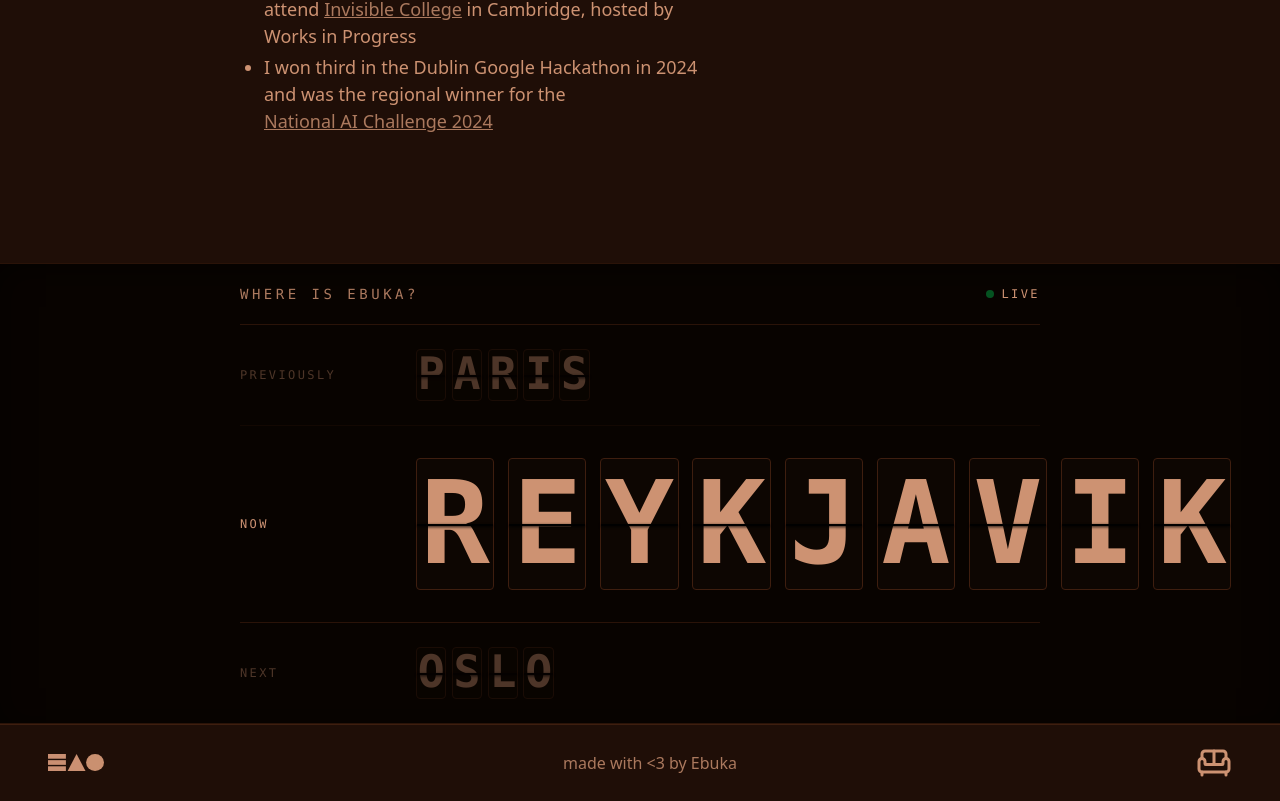
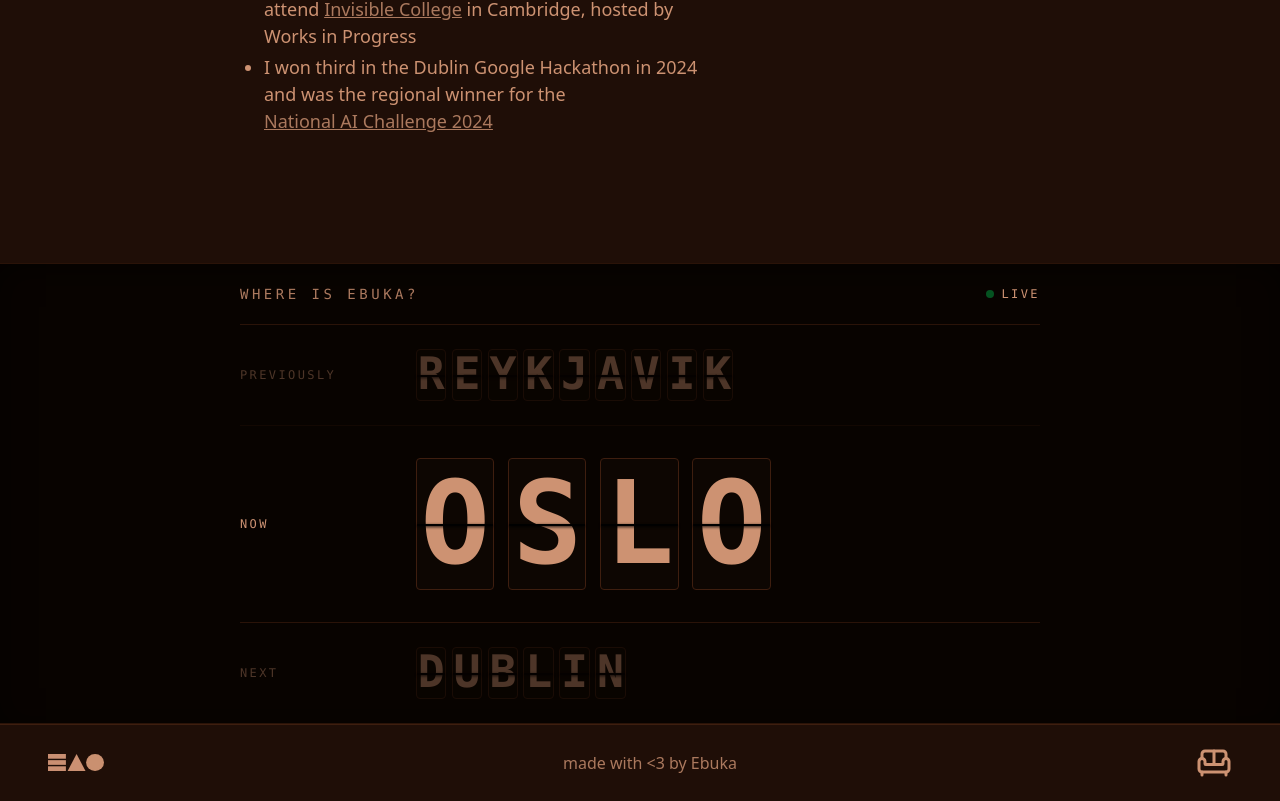
Before and after one commit to EbukaAmadiObi/ebuka.dev, a React (Vite) app: page / in a window 1280 px wide. Shown: the part 1860-2661 px from the top of the page. Built offline with nearby package versions, Linux system fonts and the light colour scheme; no server answers; a web font is replaced by a local one.

Commit message:
update locaiton

```diff
--- a/src/pages/home/home.jsx
+++ b/src/pages/home/home.jsx
@@ -11,9 +11,9 @@ import { FaXTwitter, FaTiktok } from "react-icons/fa6";
 import { useEffect, useRef, useState } from "react";
 import { SplitFlapDisplay } from "../../components/split-flap";
 
-const PREVIOUS_CITY = 'PARIS';
-const CURRENT_CITY = 'ReykjavIk';
-const NEXT_CITY = 'OSLO';
+const PREVIOUS_CITY = 'ReykjavIk';
+const CURRENT_CITY = 'Oslo';
+const NEXT_CITY = 'Dublin';
 
 export default function Home() {
   const travelRef = useRef(null);
```
